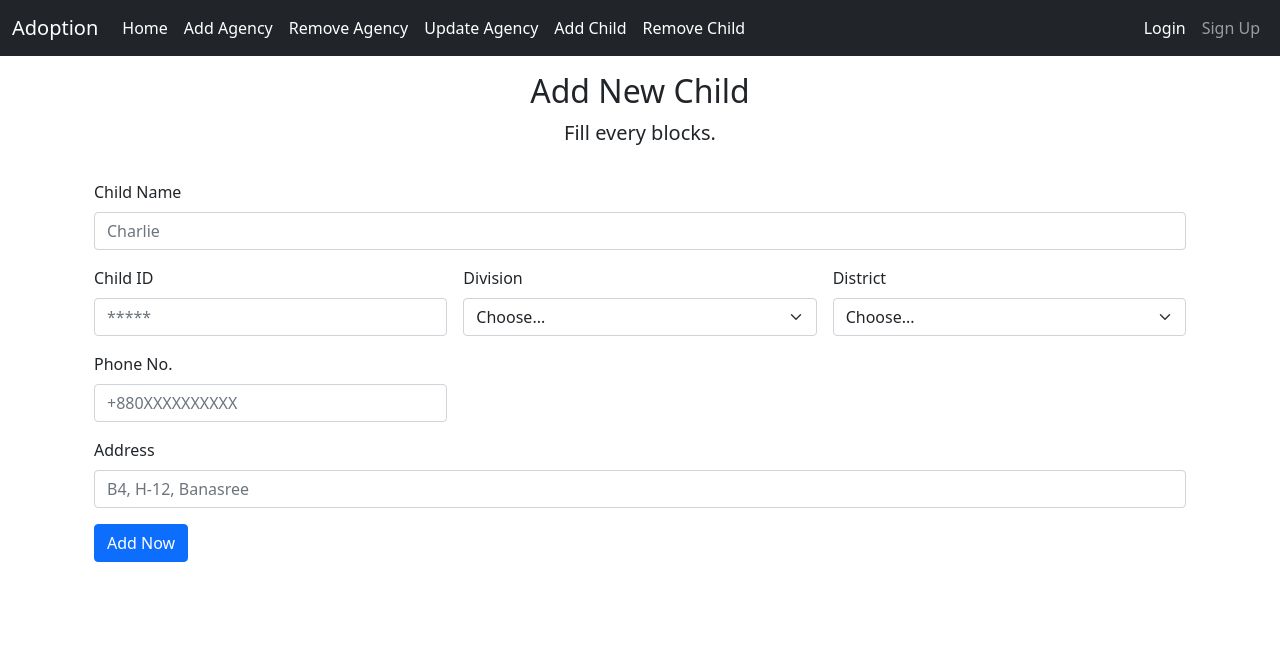
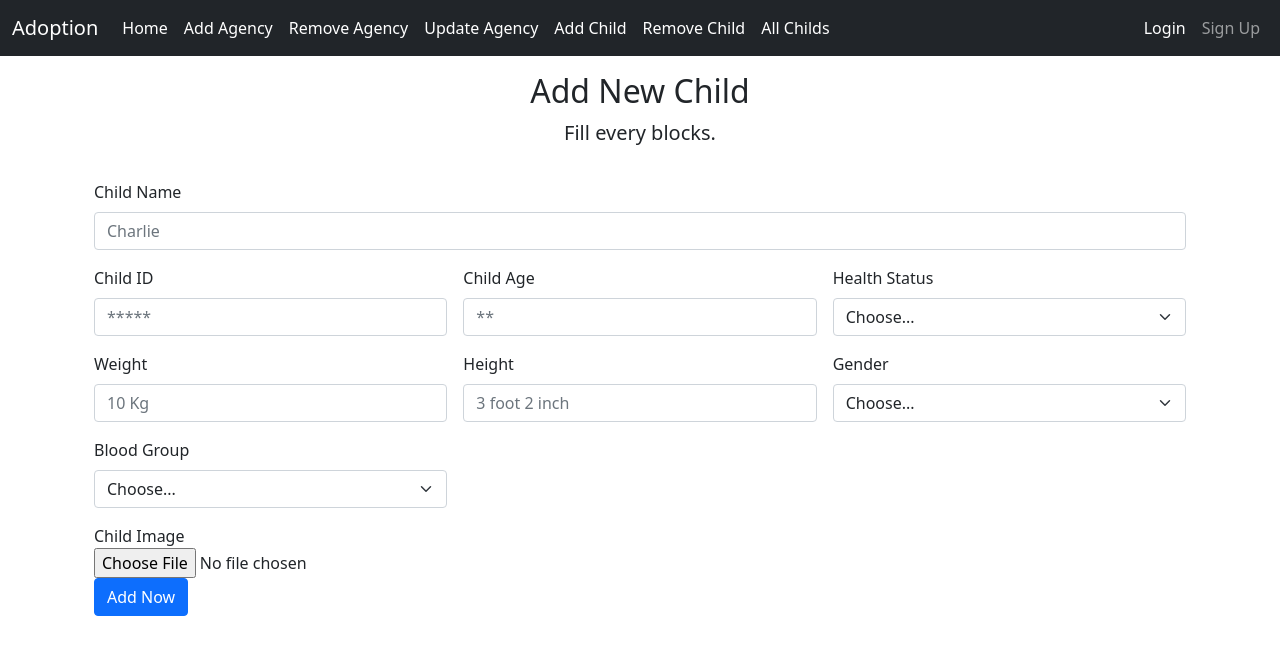
Before and after one commit to mustaq62271/Child_Adoption, a Django app: page /addchild/ in a window 1280 px wide. Shown: the top 655 px of the page. Run offline with Django 3.2, Linux system fonts and the light colour scheme.

Commit message:
update child

```diff
--- a/child/urls.py
+++ b/child/urls.py
@@ -8,4 +8,6 @@ urlpatterns = [
     path('eligible/',views.eligible,name='eligible'),
     path('documents/',views.documents,name='documents'),
     path('childs/',views.childs,name='childs'),
+    path('viewchild/',views.viewchild,name='viewchild'),
+    path('updatechild/<int:id>',views.updatechild,name='updatechild'),
 ]
--- a/child/views.py
+++ b/child/views.py
@@ -9,19 +9,25 @@ def home (request):
 def addchild (request):
     if request.method=='POST':
         name=request.POST.get('name')
-        childid=request.POST.get('childid')
-        division=request.POST.get('division')
-        district=request.POST.get('district')
-        contact=request.POST.get('contact')
-        address=request.POST.get('address')
+        childcode=request.POST.get('childcode')
+        childage=request.POST.get('childage')
+        health=request.POST.get('health')
+        childweight=request.POST.get('childweight')
+        childheight=request.POST.get('childheight')
+        gender=request.POST.get('gender')
+        blood=request.POST.get('blood')
+        image=request.POST.get('image')
 
         data=ChildTable()
         data.name=name
-        data.childid=childid
-        data.division=division
-        data.district=district
-        data.contact=contact
-        data.address=address
+        data.childcode=childcode
+        data.childage=childage
+        data.health=health
+        data.childweight=childweight
+        data.childheight=childheight
+        data.gender=gender
+        data.blood=blood
+        data.image=image
         data.save()
         messages.success(request, 'New Child has been added successfully.')
     return render(request,'addchild.html')
@@ -29,11 +35,48 @@ def addchild (request):
 def removechild (request):
     return render(request,'removechild.html')
 
+def updatechild (request, id):
+    if request.method=='POST':
+        name=request.POST.get('name')
+        childcode=request.POST.get('childcode')
+        childage=request.POST.get('childage')
+        health=request.POST.get('health')
+        childweight=request.POST.get('childweight')
+        childheight=request.POST.get('childheight')
+        gender=request.POST.get('gender')
+        blood=request.POST.get('blood')
+
+        data=ChildTable.objects.get(id=id)
+        data.name=name
+        data.childcode=childcode
+        data.childage=childage
+        data.health=health
+        data.childweight=childweight
+        data.childheight=childheight
+        data.gender=gender
+        data.blood=blood
+
+
+        messages.success(request, 'child has been updated successfully.')
+    update=ChildTable.objects.get(id=id)
+    context={
+        'data':update,
+    }
+    return render(request,'updatechild.html',context)
+
+
 def eligible (request):
     return render(request,'eligible.html')
 
 def documents (request):
     return render(request,'documents.html')
+
+def viewchild(request):
+    child=ChildTable.objects.all()
+    context={
+        'data':child,
+    }
+    return render(request,'viewchild.html',context)
 
 def childs (request):
     child=ChildTable.objects.all()
--- a/templates/addchild.html
+++ b/templates/addchild.html
@@ -22,46 +22,57 @@
         <label for="inputName" class="form-label">Child Name</label>
         <input type="text" name="name" class="form-control" id="inputName" placeholder="Charlie">
       </div>
+
       <div class="col-md-4">
         <label for="inputid" class="form-label">Child ID</label>
-        <input type="text" name="contact" class="form-control" id="inputid" placeholder="*****">
+        <input type="text" name="childcode" class="form-control" id="inputid" placeholder="*****">
       </div>
+
       <div class="col-md-4">
-        <label for="inputDivision" class="form-label">Division</label>
-        <select name="division" id="inputDivision" class="form-select">
+        <label for="inputage" class="form-label">Child Age</label>
+        <input type="text" name="childage" class="form-control" id="inputage" placeholder="**">
+      </div>
+
+      <div class="col-md-4">
+        <label for="inputhealth" class="form-label">Health Status</label>
+        <select name="health" id="inputhealth" class="form-select">
           <option selected>Choose...</option>
-          <option>Barisal</option><option>Chittagong</option><option>Dhaka</option><option>Khulna</option>
-          <option>Mymensingh</option><option>Rajshahi</option><option>Rangpur</option><option>Sylhet</option>
+          <option>Good</option><option>Average</option><option>Excellent</option>
         </select>
       </div>
+
       <div class="col-md-4">
-        <label for="inputDistrict" class="form-label">District</label>
-        <select name="district" id="inputDistrict" class="form-select">
+        <label for="inputweight" class="form-label">Weight</label>
+        <input type="text" name="childweight" class="form-control" id="inputweight" placeholder="10 Kg">
+      </div>
+
+      <div class="col-md-4">
+        <label for="inputheight" class="form-label">Height</label>
+        <input type="text" name="childheight" class="form-control" id="inputheight" placeholder="3 foot 2 inch">
+      </div>
+
+      <div class="col-md-4">
+        <label for="inputgender" class="form-label">Gender</label>
+        <select name="gender" id="inputgender" class="form-select">
           <option selected>Choose...</option>
-          <option>Bagerhat</option><option>Bandarban</option><option>Barguna</option><option>Barisal</option><option>Bhola</option>
-          <option>Bogra</option><option>Brahmanbaria</option><option>Chandpur</option><option>Chittagong</option><option>Chuadanga</option>
-          <option>Comilla</option><option>Cox's Bazar</option><option>Dhaka</option><option>Dinajpur</option><option>Faridpur</option>
-          <option>Feni</option><option>Gaibandha</option><option>Gazipur</option><option>Gopalganj</option><option>Habiganj</option>
-          <option>Jaipurhat</option><option>Jamalpur</option><option>Jessore</option><option>Jhalakati</option><option>Jhenaidah</option>
-          <option>Khagrachari</option><option>Khulna</option><option>Kishoreganj</option><option>Kurigram</option><option>Kushtia</option>
-          <option>Lakshmipur</option><option>Lalmonirhat</option><option>Madaripur</option><option>Magura</option><option>Manikganj</option>
-          <option>Meherpur</option><option>Moulvibazar</option><option>Munshiganj</option><option>Mymensingh</option><option>Naogaon</option>
-          <option>Narail</option><option>Narayanganj</option><option>Narsingdi</option><option>Natore</option><option>Nawabganj</option>
-          <option>Netrakona</option><option>Nilphamari</option><option>Noakhali</option><option>Pabna</option><option>Panchagarh</option>
-          <option>Parbattya Chattagram</option><option>Patuakhali</option><option>Pirojpur</option><option>Rajbari</option><option>Rajshahi</option>
-          <option>Rangpur</option><option>Satkhira</option><option>Shariatpur</option><option>Sherpur</option><option>Sirajganj</option>
-          <option>Sunamganj</option><option>Sylhet</option><option>Tangail</option><option>Thakurgaon</option>
+          <option>Male</option><option>Female</option>
         </select>
       </div>
+
       <div class="col-md-4">
-        <label for="inputPhone" class="form-label">Phone No.</label>
-        <input type="text" name="contact" class="form-control" id="inputPhone" placeholder="+880XXXXXXXXXX">
+        <label for="inputblood" class="form-label">Blood Group</label>
+        <select name="blood" id="inputblood" class="form-select">
+          <option selected>Choose...</option>
+          <option>A+</option><option>A-</option><option>B+</option><option>B-</option><option>AB+</option>
+          <option>AB-</option><option>O+</option><option>O-</option>
+        </select>
       </div>
-      <div class="col-12">
-        <label for="inputAddress" class="form-label">Address</label>
-        <input type="text" name="address" class="form-control" id="inputAddress" placeholder="B4, H-12, Banasree">
+
+      <div class="form-group">
+        <label for="exampleFormControlFile1">Child Image</label>
+          <div class="col-md-4">
+            <input type="file" name="image" class="form-control-file" id="exampleFormControlFile1">
       </div>
-      <div class="col-12">
         <button type="submit" class="w-10 btn btn-primary btn-mg">Add Now</button>
       </div>
     </form>
--- a/templates/base.html
+++ b/templates/base.html
@@ -40,6 +40,9 @@
             <li class="nav-item">
               <a class="nav-link active" href="{% url 'removechild' %}">Remove Child</a>
             </li>
+            <li class="nav-item">
+              <a class="nav-link active" href="{% url 'viewchild' %}">All Childs</a>
+            </li>
           </ul>
         </div>
         <ul class="navbar-nav ml-auto">
```
Also changed, not shown: child/models.py (+8 -5 lines), templates/childlist.html (+13 -10 lines), templates/updatechild.html (added, +64 -0 lines), templates/viewchild.html (added, +57 -0 lines), child/migrations/0005_childtable_childid.py (added), child/migrations/0006_auto_20210820_2237.py (added), child/migrations/0007_auto_20210820_2240.py (added), child/migrations/0008_auto_20210820_2241.py (added), child/migrations/0009_auto_20210822_1216.py (added).
